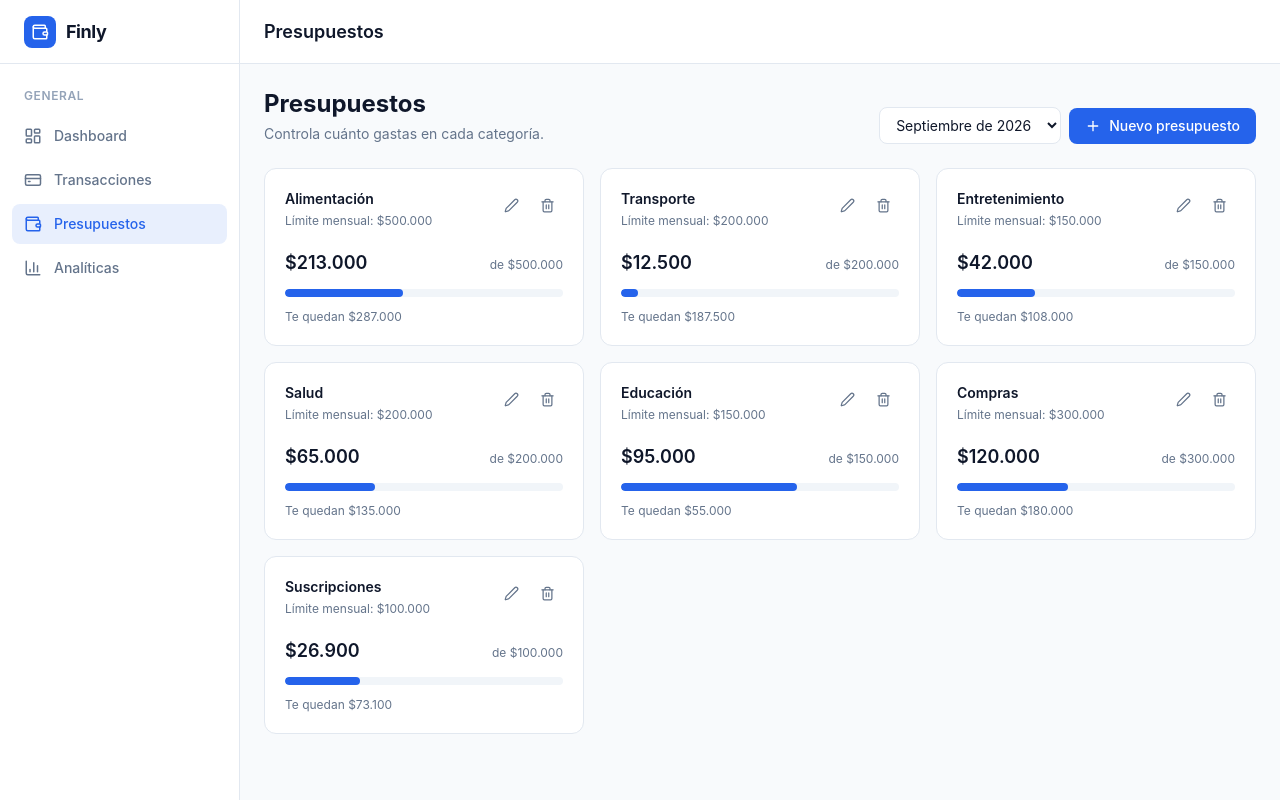
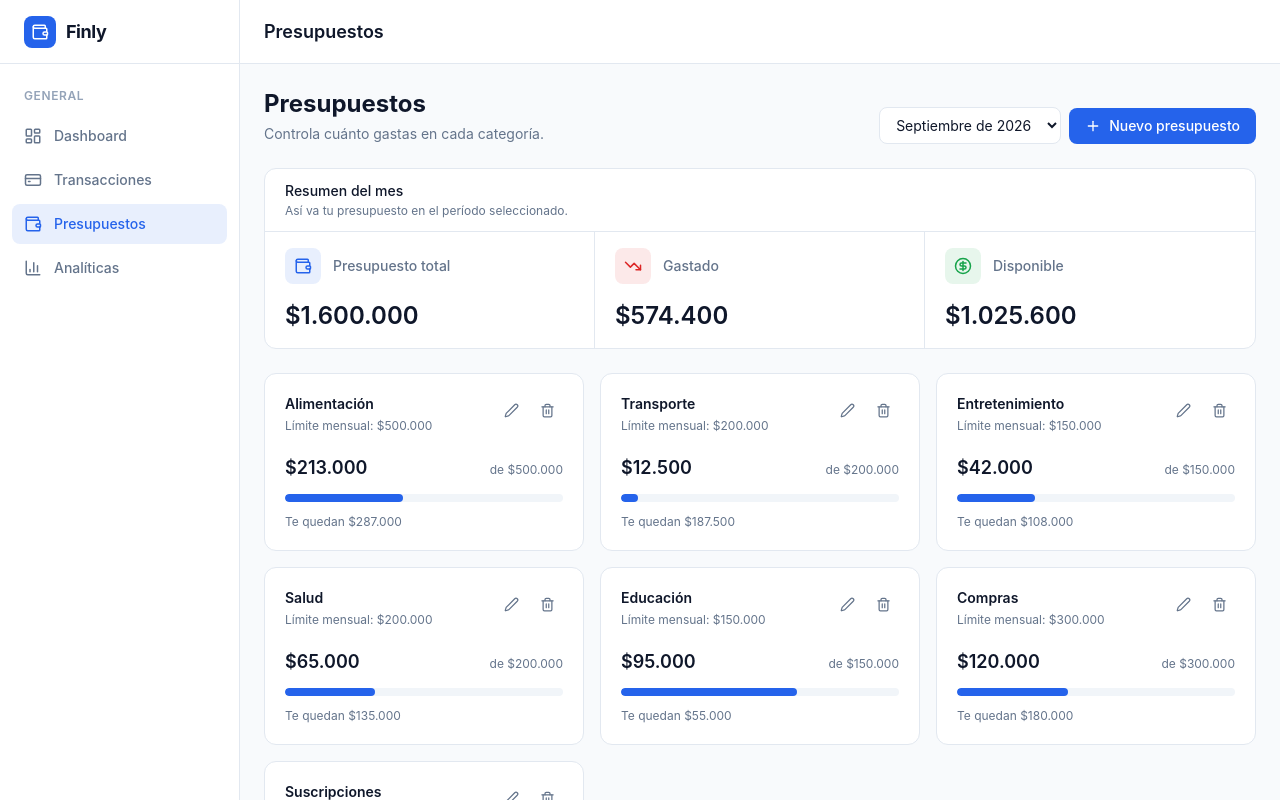
Before and after one commit to juanfeoru/finly, a React (Vite) app: page /budgets in a window 1280 px wide. Shown: the top 800 px of the page. Built offline with nearby package versions, Linux system fonts and the light colour scheme.

Commit message:
feat: add monthly budget summary

```diff
--- a/src/pages/Budgets.tsx
+++ b/src/pages/Budgets.tsx
@@ -6,8 +6,9 @@ import { useState } from "react";
 import AddBudgetForm from "../components/budgets/AddBudgetForm";
 import DeleteBudgetModal from "../components/budgets/DeleteBudgetModal";
 import BudgetEmpty from "../components/budgets/BudgetEmpty";
-import { Plus } from "lucide-react";
-import { isCurrentMonth } from "../utils/transactions";
+import { CircleDollarSign, Plus, TrendingDown, Wallet } from "lucide-react";
+import { isTransactionInMonth } from "../utils/transactions";
+import { formatCurrency } from "../utils/formatters";
 
 interface AppLayoutContext {
   transactions: Transaction[];
@@ -88,6 +89,26 @@ export default function Budgets() {
 
   const monthOptions = getMonthOptions();
 
+  const totalBudget = budgets.reduce(
+    (total, budget) => total + budget.limit,
+    0,
+  );
+
+  const totalSpent = budgets.reduce((total, budget) => {
+    const spent = transactions
+      .filter(
+        (transaction) =>
+          transaction.type === "expense" &&
+          transaction.category === budget.category &&
+          isTransactionInMonth(transaction.date, selectedMonth),
+      )
+      .reduce((total, transaction) => total + transaction.value, 0);
+
+    return total + spent;
+  }, 0);
+
+  const remainingBudget = Math.max(totalBudget - totalSpent, 0);
+
   return (
     <div>
       <div className="mb-6 flex flex-col gap-4 sm:flex-row sm:items-end sm:justify-between">
@@ -123,6 +144,64 @@ export default function Budgets() {
         </div>
       </div>
 
+      <div className="mb-6 overflow-hidden rounded-xl border border-border bg-surface">
+        <div className="border-b border-border px-5 py-3">
+          <p className="text-sm font-medium text-primary-text">
+            Resumen del mes
+          </p>
+
+          <p className="mt-0.5 text-xs text-secondary">
+            Así va tu presupuesto en el período seleccionado.
+          </p>
+        </div>
+
+        <div className="grid sm:grid-cols-3">
+          <div className="px-5 py-4 sm:border-r sm:border-border">
+            <div className="flex items-center gap-3">
+              <div className="flex size-9 items-center justify-center rounded-lg bg-primary/10 text-primary">
+                <Wallet size={18} />
+              </div>
+
+              <p className="text-sm font-medium text-secondary">
+                Presupuesto total
+              </p>
+            </div>
+
+            <p className="mt-4 text-2xl font-semibold text-primary-text">
+              {formatCurrency(totalBudget)}
+            </p>
+          </div>
+
+          <div className="border-t border-border px-5 py-4 sm:border-t-0 sm:border-r">
+            <div className="flex items-center gap-3">
+              <div className="flex size-9 items-center justify-center rounded-lg bg-danger/10 text-danger">
+                <TrendingDown size={18} />
+              </div>
+
+              <p className="text-sm font-medium text-secondary">Gastado</p>
+            </div>
+
+            <p className="mt-4 text-2xl font-semibold text-primary-text">
+              {formatCurrency(totalSpent)}
+            </p>
+          </div>
+
+          <div className="border-t border-border px-5 py-4 sm:border-t-0">
+            <div className="flex items-center gap-3">
+              <div className="flex size-9 items-center justify-center rounded-lg bg-success/10 text-success">
+                <CircleDollarSign size={18} />
+              </div>
+
+              <p className="text-sm font-medium text-secondary">Disponible</p>
+            </div>
+
+            <p className="mt-4 text-2xl font-semibold text-primary-text">
+              {formatCurrency(remainingBudget)}
+            </p>
+          </div>
+        </div>
+      </div>
+
       {budgets.length > 0 ? (
         <div className="grid gap-4 sm:grid-cols-2 lg:grid-cols-3">
           {budgets.map((budget) => {
@@ -131,7 +210,7 @@ export default function Budgets() {
                 (transaction) =>
                   transaction.type === "expense" &&
                   transaction.category === budget.category &&
-                  isCurrentMonth(transaction.date, selectedMonth),
+                  isTransactionInMonth(transaction.date, selectedMonth),
               )
               .reduce((total, transaction) => total + transaction.value, 0);
 
--- a/src/utils/transactions.ts
+++ b/src/utils/transactions.ts
@@ -6,6 +6,6 @@ export function sortTransactionsByDate(transactions: Transaction[]) {
   );
 }
 
-export function isCurrentMonth(date: string, selectedMonth: string) {
+export function isTransactionInMonth(date: string, selectedMonth: string) {
   return date.slice(0, 7) === selectedMonth;
 }
```
